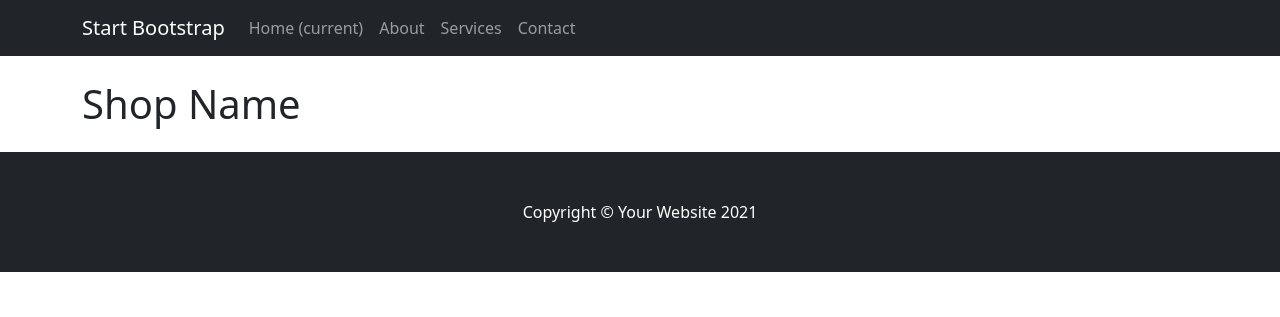
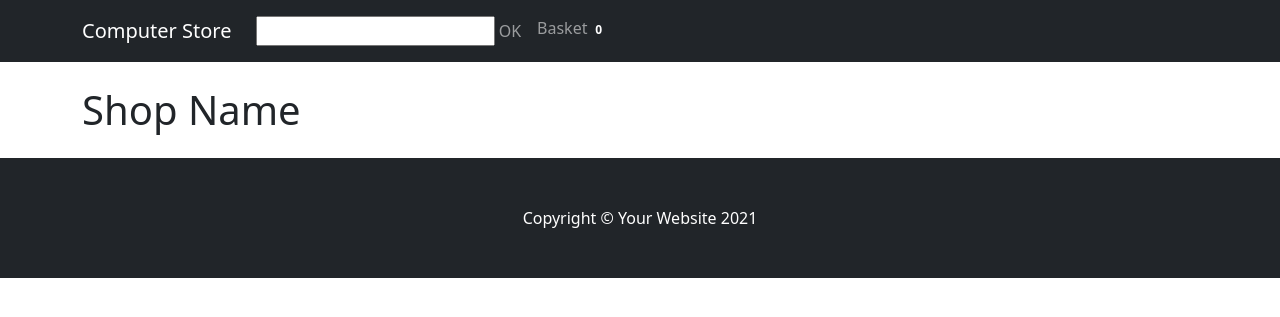
Before and after one commit to Aramegabara/online-shop, a Django app: template shop/mainapp/templates/mainapp/category_detail.html in a window 1280 px wide. Shown: the top 317 px of the page. Run offline with Django 3.2, Linux system fonts and the light colour scheme; the template is opened without the code that fills it, so the values that code supplies are empty.

Commit message:
Correct templates

```diff
--- a/shop/mainapp/templates/mainapp/base.html
+++ b/shop/mainapp/templates/mainapp/base.html
@@ -7,8 +7,7 @@
         <meta name="description" content="" />
         <meta name="author" content="" />
         <title>Shop Homepage - Start Bootstrap Template</title>
-	    <link href="https://cdn.jsdelivr.net/npm/bootstrap@5.0.0/dist/css/bootstrap.min.css" rel="stylesheet" integrity="sha384-wEmeIV1mKuiNpC+IOBjI7aAzPcEZeedi5yW5f2yOq55WWLwNGmvvx4Um1vskeMj0" crossorigin="anonymous">
-        <!-- Favicon-->
+<link href="https://cdn.jsdelivr.net/npm/bootstrap@5.0.1/dist/css/bootstrap.min.css" rel="stylesheet" integrity="sha384-+0n0xVW2eSR5OomGNYDnhzAbDsOXxcvSN1TPprVMTNDbiYZCxYbOOl7+AMvyTG2x" crossorigin="anonymous">        <!-- Favicon-->
         <link rel="icon" type="image/x-icon" href="assets/favicon.ico" />
         <!-- Core theme CSS (includes Bootstrap)-->
         <link href="css/styles.css" rel="stylesheet" />
@@ -17,19 +16,17 @@
         <!-- Navigation-->
         <nav class="navbar navbar-expand-lg navbar-dark bg-dark">
             <div class="container">
-                <a class="navbar-brand" href="#!">Start Bootstrap</a>
+                <a class="navbar-brand" href="#!">Computer Store</a>
                 <button class="navbar-toggler" type="button" data-toggle="collapse" data-target="#navbarResponsive" aria-controls="navbarResponsive" aria-expanded="false" aria-label="Toggle navigation"><span class="navbar-toggler-icon"></span></button>
                 <div class="collapse navbar-collapse" id="navbarResponsive">
                     <ul class="navbar-nav ml-auto">
                         <li class="nav-item active">
                             <a class="nav-link" href="#!">
-                                Home
-                                <span class="sr-only">(current)</span>
+                                <input></input>
+                                <span class="sr-only">OK</span>
                             </a>
                         </li>
-                        <li class="nav-item"><a class="nav-link" href="#!">About</a></li>
-                        <li class="nav-item"><a class="nav-link" href="#!">Services</a></li>
-                        <li class="nav-item"><a class="nav-link" href="#!">Contact</a></li>
+                        <li class="nav-item"><a class="nav-link" href="#!">Basket<span class="badge badge-secondary badge-danger">0</span></a></li>
                     </ul>
                 </div>
             </div>
@@ -91,7 +88,7 @@
         <!-- Bootstrap core JS-->
         <script src="https://code.jquery.com/jquery-3.5.1.slim.min.js"></script>
         <script src="https://cdn.jsdelivr.net/npm/bootstrap@4.6.0/dist/js/bootstrap.bundle.min.js"></script>
-        <script src="https://cdn.jsdelivr.net/npm/bootstrap@5.0.0/dist/js/bootstrap.bundle.min.js" integrity="sha384-p34f1UUtsS3wqzfto5wAAmdvj+osOnFyQFpp4Ua3gs/ZVWx6oOypYoCJhGGScy+8" crossorigin="anonymous"></script>
+        <script src="https://cdn.jsdelivr.net/npm/bootstrap@5.0.1/dist/js/bootstrap.bundle.min.js" integrity="sha384-gtEjrD/SeCtmISkJkNUaaKMoLD0//ElJ19smozuHV6z3Iehds+3Ulb9Bn9Plx0x4" crossorigin="anonymous"></script>
         <!-- Core theme JS-->
         <script src="js/scripts.js"></script>
     </body>
```
